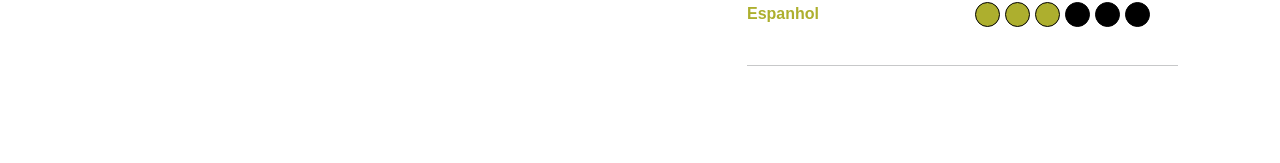
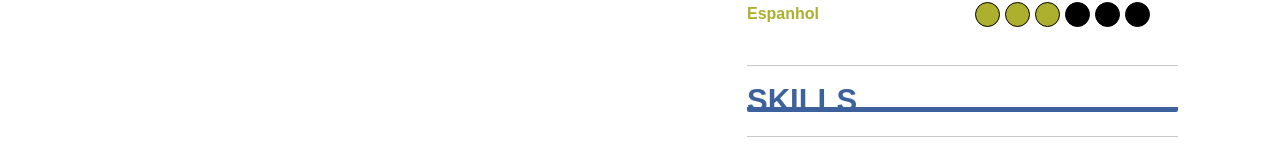
Before and after one commit to Igornodari/React-Works, a React (Create React App) app: page / in a window 1280 px wide. Shown: the part 634-797 px from the top of the page. Built offline with nearby package versions, Linux system fonts and the light colour scheme.

Commit message:
começando Skills

```diff
--- a/src/structure-component/Body.js
+++ b/src/structure-component/Body.js
@@ -82,7 +82,7 @@ function Body() {
                             </Row>
 
                             <Row>
-                            <Col>
+                                <Col>
                                     <p className="text-subtitle" >Espanhol</p>
                                 </Col>
                                 <Col>
@@ -98,6 +98,22 @@ function Body() {
                             <hr></hr>
                         </Col>
 
+                        <h1 className="style-hr text-title marginl">SKILLS</h1>
+
+                        <Col className="marginl">
+                            <Row>
+                                <Col>
+
+                                    <hr></hr>
+                                </Col>
+                            </Row>
+                            <Row>
+                                <Col>
+
+                                </Col>
+                            </Row>
+                        </Col>
+
                     </Col>
 
 
```
